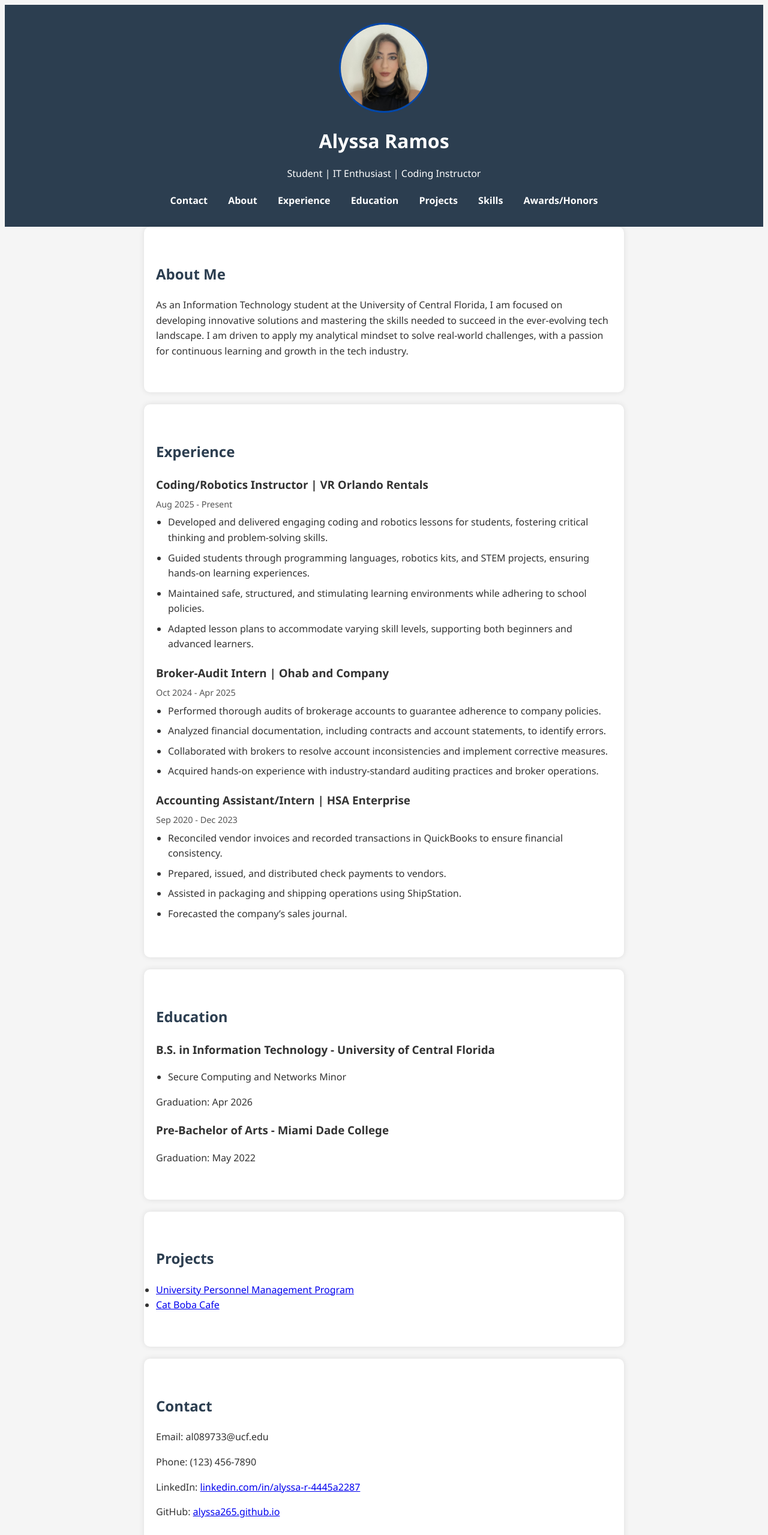
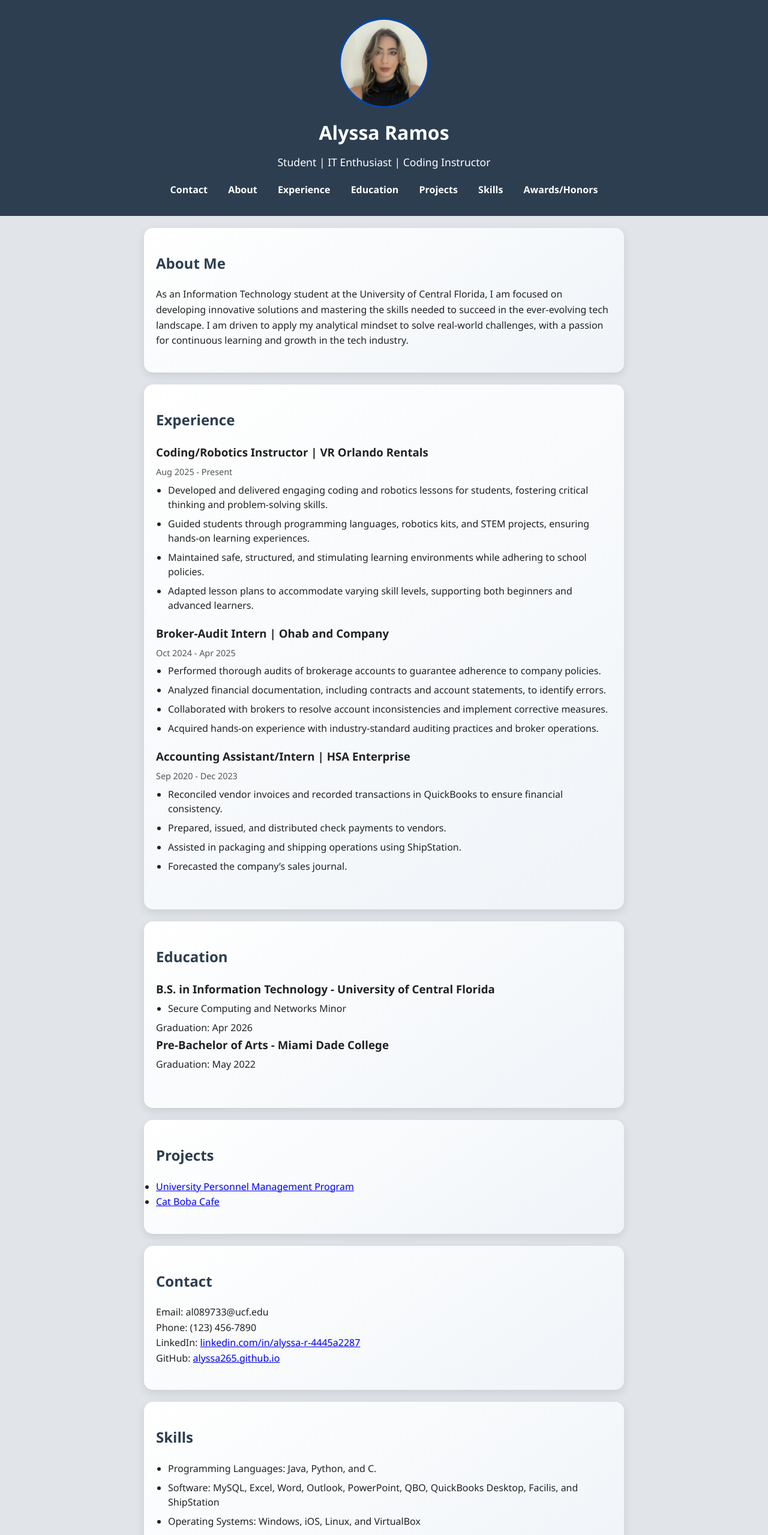
Before and after one commit to Alyssa265/Alyssa265.github.io, a plain HTML site: page index.html in a window 1280 px wide. Shown: the top 2559 px of the page at 60% size. Drawn offline with Linux system fonts and the light colour scheme.

Commit message:
Update style.css

```diff
--- a/style.css
+++ b/style.css
@@ -1,17 +1,19 @@
-/* Reset some default styles */
+/* Reset default styles */
 * {
-    margin: 50;
+    margin: 0;
     padding: 0;
     box-sizing: border-box;
 }
 
+/* Body styling */
 body {
     font-family: 'Segoe UI', Tahoma, Geneva, Verdana, sans-serif;
     line-height: 1.6;
-    color: #333;
-    background-color: #f5f5f5;
+    color: #222;
+    background-color: #e1e5ea;
 }
 
+/* Header styling */
 header {
     background-color: #2c3e50;
     color: white;
@@ -19,24 +21,31 @@ header {
     text-align: center;
 }
 
+.profile-container {
+    margin-bottom: 15px;
+}
+
 .profile-pic {
-  width: 150px;       /* scales it down */
-  height: 150px;      /* keeps consistent size */
-  object-fit: cover;  /* crops to fit without distortion */
-  border-radius: 50%; /* makes it a perfect circle */
-  border: 3px solid #0047ab; /* optional: adds a border */
+    width: 150px;
+    height: 150px;
+    object-fit: cover;
+    border-radius: 50%;
+    border: 3px solid #0047ab;
     display: block;
-  margin: 0 auto;     /* centers it */
+    margin: 0 auto;
 }
 
 header h1 {
     margin-bottom: 10px;
+    font-size: 2rem;
 }
 
 header p {
     margin-bottom: 20px;
+    font-size: 1.1rem;
 }
 
+/* Navigation links */
 nav a {
     color: white;
     text-decoration: none;
@@ -44,38 +53,66 @@ nav a {
     font-weight: bold;
 }
 
-nav a:hover {
+nav a:hover,
+nav a:focus {
     text-decoration: underline;
+    outline: none;
 }
 
+/* Section styling with background boxes */
 section {
     padding: 40px 20px;
     max-width: 800px;
-    margin: auto;
-    background-color: white;
-    margin-bottom: 20px;
-    border-radius: 10px;
-    box-shadow: 0 0 10px rgba(0,0,0,0.1);
+    margin: 20px auto;
+    background: linear-gradient(145deg, #ffffff, #f0f4f8); /* subtle gradient behind white box */
+    border-radius: 15px;
+    box-shadow: 0 5px 15px rgba(0,0,0,0.1);
 }
 
+/* Section headers */
 h2 {
     margin-bottom: 20px;
     color: #2c3e50;
+    font-size: 1.5rem;
 }
 
-.job {
+/* Job and education entries */
+.job, .edu {
     margin-bottom: 20px;
 }
 
-.job h3 {
+.job h3, .edu h3 {
     margin-bottom: 5px;
 }
 
-.job span {
-    font-size: 0.9em;
+.job span, .edu span {
+    font-size: 0.9rem;
     color: #555;
 }
 
+/* Lists inside jobs, education, skills, projects */
+.job ul, .edu ul, .skill ul, .pro1 ul {
+    padding-left: 20px;
+    margin: 5px 0;
+}
+
+.job li, .edu li, .skill li, .pro1 li {
+    margin-bottom: 8px;
+    line-height: 1.5;
+}
+
+/* Project images */
+.project-img {
+    width: 150px;
+    height: 150px;
+    object-fit: cover;
+    border: 3px solid #0047ab;
+    display: block;
+    margin: 0 auto 15px auto;
+    border-radius: 10px;
+}
+
+/* Footer styling */
 footer {
     text-align: center;
     padding: 20px;
@@ -83,56 +120,20 @@ footer {
     color: white;
 }
 
-.job ul {
-    padding-left: 20px;  /* adds space from the left edge */
-    margin: 5px 0;       /* adjusts spacing above/below the list */
+/* Responsive adjustments */
+@media (max-width: 768px) {
+    .profile-pic, .project-img {
+        width: 120px;
+        height: 120px;
     }
 
-.job li {
-    margin-bottom: 8px;  /* space between bullets */
+    section {
+        padding: 20px 15px;
+        margin: 15px 10px;
     }
 
-.edu li {
-    margin-bottom: 8px;  /* space between bullets */
+    nav a {
+        display: block;
+        margin: 10px 0;
     }
-
-.edu ul {
-    padding-left: 20px;  /* adds space from the left edge */
-    margin: 5px 0;       /* adjusts spacing above/below the list */
 }
-
-.project1-pic {
-    width: 80px;       /* scales it down */
-    height: 150px;      /* keeps consistent size */
-    object-fit: cover;  /* crops to fit without distortion */
-    border: 3px solid #0047ab; /* change color */
-    display: block;
-    margin: 0 auto;     /* centers it */
-}
-
-.project2-pic {
-    width: 80px;       /* scales it down */
-    height: 150px;      /* keeps consistent size */
-    object-fit: cover;  /* crops to fit without distortion */
-    border: 3px solid #0047ab; /* change color */
-    display: block;
-    margin: 0 auto;     /* centers it */
-}
-
-.pro1 ul {
-    padding-left: 20px;  /* adds space from the left edge */
-    margin: 5px 0;       /* adjusts spacing above/below the list */
-}
-
-.pro1 li {
-    margin-bottom: 8px;  /* space between bullets */
-}
-
-.skill ul {
-    padding-left: 20px;  /* adds space from the left edge */
-    margin: 5px 0;       /* adjusts spacing above/below the list */
-}
-
-.skill li {
-    margin-bottom: 8px;  /* space between bullets */
-}
```
Lines whose indentation alone changed are shown as unchanged.
